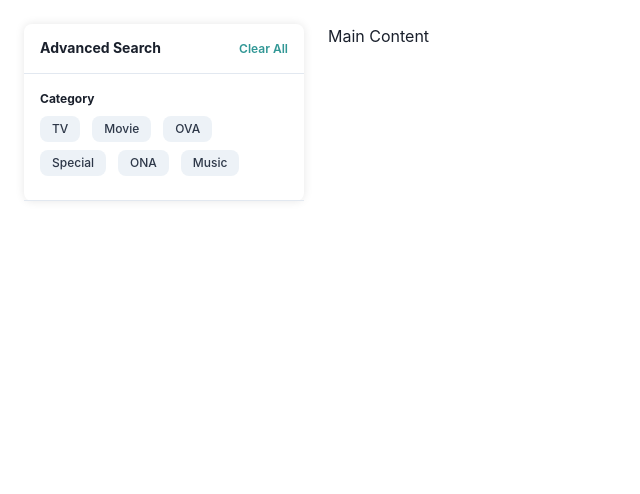
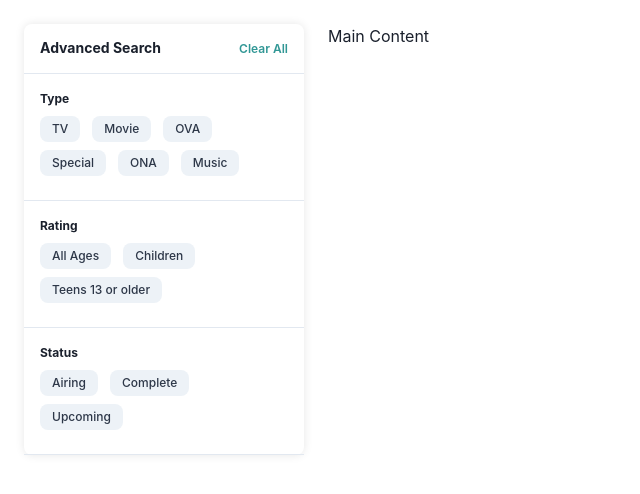
Before and after one commit to dwiyantop/eminanime, a Next.js app: page / in a window 1280 px wide. Shown: the top 494 px of the page, without its empty margins (0-640 px from the left). Built offline with nearby package versions, Linux system fonts and the light colour scheme.

Commit message:
feat(advanced-search): add ui advanced search

```diff
--- a/src/components/AdvancedSearch.tsx
+++ b/src/components/AdvancedSearch.tsx
@@ -1,13 +1,31 @@
 import { useState } from 'react';
 import { Button, Checkbox, CheckboxGroup, Flex, FormLabel, Heading, Spacer, Text, VStack } from '@chakra-ui/react';
-import { ANIME_TYPES } from '@/constants';
+import { ANIME_RATING, ANIME_STATUS, ANIME_TYPES } from '@/constants';
 
 const AdvanceSearch = () => {
   const availableAnimeType = ANIME_TYPES;
-  const [selectedType, setSelectedType] = useState<string[]>([]);
+  const availableAnimeRating = ANIME_RATING;
+  const availableAnimeStatus = ANIME_STATUS;
+  const [selectedAnimeType, setSelectedAnimeType] = useState<string[]>([]);
+  const [selectedAnimeRating, setSelectedAnimeRating] = useState<string[]>([]);
+  const [selectedAnimeStatus, setSelectedAnimeStatus] = useState<string[]>([]);
 
-  const handleOnFilterTypeChange = (value: string[]) => {
-    setSelectedType(value);
+  const handleOnFilterAnimeTypeChange = (value: string[]) => {
+    setSelectedAnimeType(value);
+  };
+
+  const handleOnFilterAnimeRatingChange = (value: string[]) => {
+    setSelectedAnimeRating(value);
+  };
+
+  const handleOnFilterAnimeStatusChange = (value: string[]) => {
+    setSelectedAnimeStatus(value);
+  };
+
+  const handleOnClearAllFilter = () => {
+    setSelectedAnimeType([]);
+    setSelectedAnimeRating([]);
+    setSelectedAnimeStatus([]);
   };
 
   return (
@@ -15,19 +33,19 @@ const AdvanceSearch = () => {
       <Flex alignItems="center" borderBottom="1px solid" borderColor="gray.200" padding="16px" width="100%">
         <Heading size="xs">Advanced Search</Heading>
         <Spacer />
-        <Button colorScheme="teal" size="xs" variant="link">
+        <Button colorScheme="teal" onClick={handleOnClearAllFilter} size="xs" variant="link">
           Clear All
         </Button>
       </Flex>
       <Flex borderBottom="1px solid" borderColor="gray.200" direction="column" padding="16px" width="100%">
         <Text fontSize="xs" fontWeight="bold" marginBottom="8px">
-          Category
+          Type
         </Text>
-        <CheckboxGroup colorScheme="green" defaultValue={selectedType} onChange={handleOnFilterTypeChange}>
+        <CheckboxGroup colorScheme="green" defaultValue={selectedAnimeType} onChange={handleOnFilterAnimeTypeChange}>
           <Flex flexWrap="wrap">
             {availableAnimeType.map((option, index) => (
               <FormLabel
-                background={selectedType.includes(option.value) ? 'green.500' : 'gray.100'}
+                background={selectedAnimeType.includes(option.value) ? 'green.500' : 'gray.100'}
                 borderRadius="8px"
                 key={index}
                 paddingX="12px"
@@ -36,7 +54,7 @@ const AdvanceSearch = () => {
                 <Checkbox
                   _focus={{ outline: 'none' }}
                   _hover={{ cursor: 'pointer' }}
-                  backgroundColor={selectedType.includes(option.value) ? 'green.500' : 'gray.100'}
+                  backgroundColor={selectedAnimeType.includes(option.value) ? 'green.500' : 'gray.100'}
                   borderRadius="full"
                   display="none"
                   mb="2"
@@ -46,7 +64,85 @@ const AdvanceSearch = () => {
                   size="sm"
                   value={option.value}
                 ></Checkbox>
-                <Text color={selectedType.includes(option.value) ? 'white' : 'gray.700'} fontSize="xs">
+                <Text color={selectedAnimeType.includes(option.value) ? 'white' : 'gray.700'} fontSize="xs">
+                  {option.label}
+                </Text>
+              </FormLabel>
+            ))}
+          </Flex>
+        </CheckboxGroup>
+      </Flex>
+      <Flex borderBottom="1px solid" borderColor="gray.200" direction="column" padding="16px" width="100%">
+        <Text fontSize="xs" fontWeight="bold" marginBottom="8px">
+          Rating
+        </Text>
+        <CheckboxGroup
+          colorScheme="green"
+          defaultValue={selectedAnimeRating}
+          onChange={handleOnFilterAnimeRatingChange}
+        >
+          <Flex flexWrap="wrap">
+            {availableAnimeRating.map((option, index) => (
+              <FormLabel
+                background={selectedAnimeRating.includes(option.value) ? 'green.500' : 'gray.100'}
+                borderRadius="8px"
+                key={index}
+                paddingX="12px"
+                paddingY="4px"
+              >
+                <Checkbox
+                  _focus={{ outline: 'none' }}
+                  _hover={{ cursor: 'pointer' }}
+                  backgroundColor={selectedAnimeRating.includes(option.value) ? 'green.500' : 'gray.100'}
+                  borderRadius="full"
+                  display="none"
+                  mb="2"
+                  mr="2"
+                  px="8px"
+                  py="2px"
+                  size="sm"
+                  value={option.value}
+                ></Checkbox>
+                <Text color={selectedAnimeRating.includes(option.value) ? 'white' : 'gray.700'} fontSize="xs">
+                  {option.label}
+                </Text>
+              </FormLabel>
+            ))}
+          </Flex>
+        </CheckboxGroup>
+      </Flex>
+      <Flex borderBottom="1px solid" borderColor="gray.200" direction="column" padding="16px" width="100%">
+        <Text fontSize="xs" fontWeight="bold" marginBottom="8px">
+          Status
+        </Text>
+        <CheckboxGroup
+          colorScheme="green"
+          defaultValue={selectedAnimeStatus}
+          onChange={handleOnFilterAnimeStatusChange}
+        >
+          <Flex flexWrap="wrap">
+            {availableAnimeStatus.map((option, index) => (
+              <FormLabel
+                background={selectedAnimeStatus.includes(option.value) ? 'green.500' : 'gray.100'}
+                borderRadius="8px"
+                key={index}
+                paddingX="12px"
+                paddingY="4px"
+              >
+                <Checkbox
+                  _focus={{ outline: 'none' }}
+                  _hover={{ cursor: 'pointer' }}
+                  backgroundColor={selectedAnimeStatus.includes(option.value) ? 'green.500' : 'gray.100'}
+                  borderRadius="full"
+                  display="none"
+                  mb="2"
+                  mr="2"
+                  px="8px"
+                  py="2px"
+                  size="sm"
+                  value={option.value}
+                ></Checkbox>
+                <Text color={selectedAnimeStatus.includes(option.value) ? 'white' : 'gray.700'} fontSize="xs">
                   {option.label}
                 </Text>
               </FormLabel>
--- a/src/constants.ts
+++ b/src/constants.ts
@@ -1,4 +1,4 @@
-import { IAnimeType } from '@/types/anime';
+import { IAnimeRating, IAnimeStatus, IAnimeType } from '@/types/anime';
 
 export const ANIME_TYPES: IAnimeType[] = [
   {
@@ -26,3 +26,33 @@ export const ANIME_TYPES: IAnimeType[] = [
     value: 'music',
   },
 ];
+
+export const ANIME_RATING: IAnimeRating[] = [
+  {
+    label: 'All Ages',
+    value: 'g',
+  },
+  {
+    label: 'Children',
+    value: 'pg',
+  },
+  {
+    label: 'Teens 13 or older',
+    value: 'pg13',
+  },
+];
+
+export const ANIME_STATUS: IAnimeStatus[] = [
+  {
+    label: 'Airing',
+    value: 'airing',
+  },
+  {
+    label: 'Complete',
+    value: 'complete',
+  },
+  {
+    label: 'Upcoming',
+    value: 'upcoming',
+  },
+];
```
Also changed, not shown: src/types/anime.ts (+10 -0 lines).
